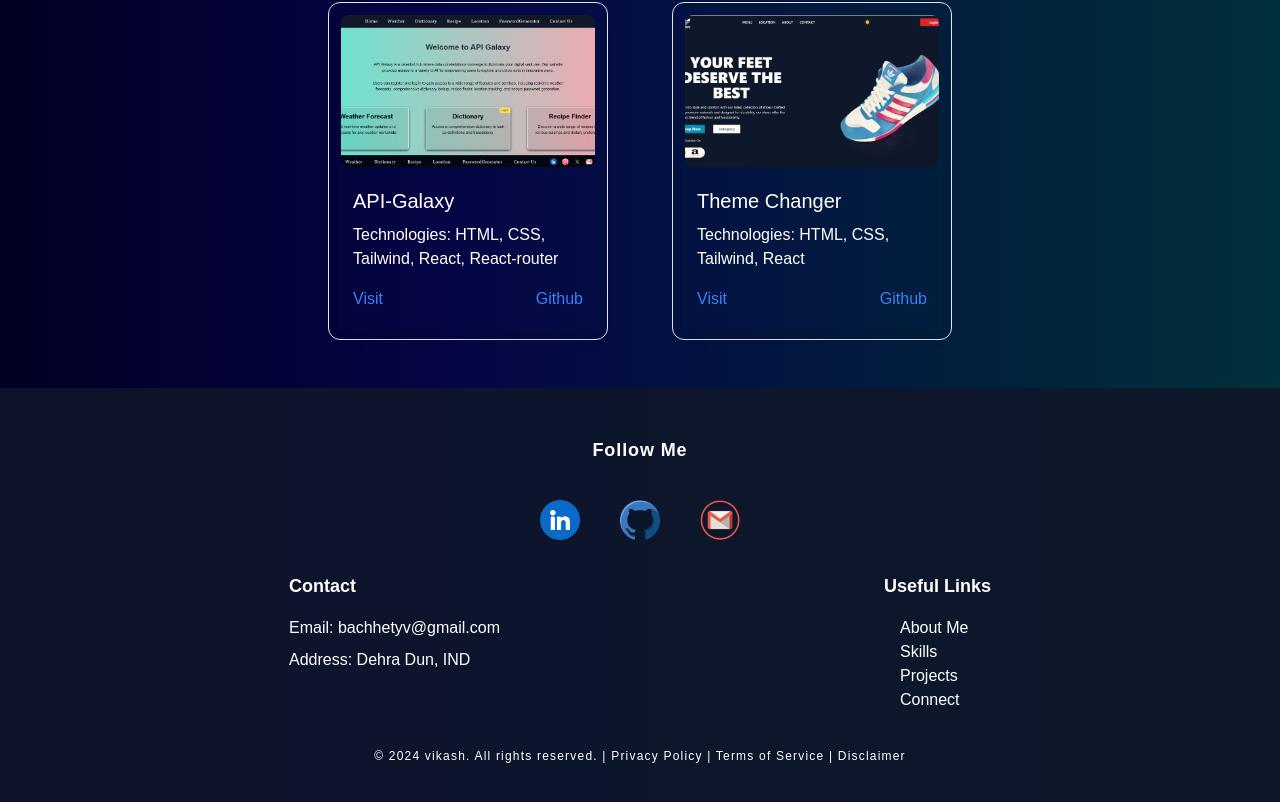
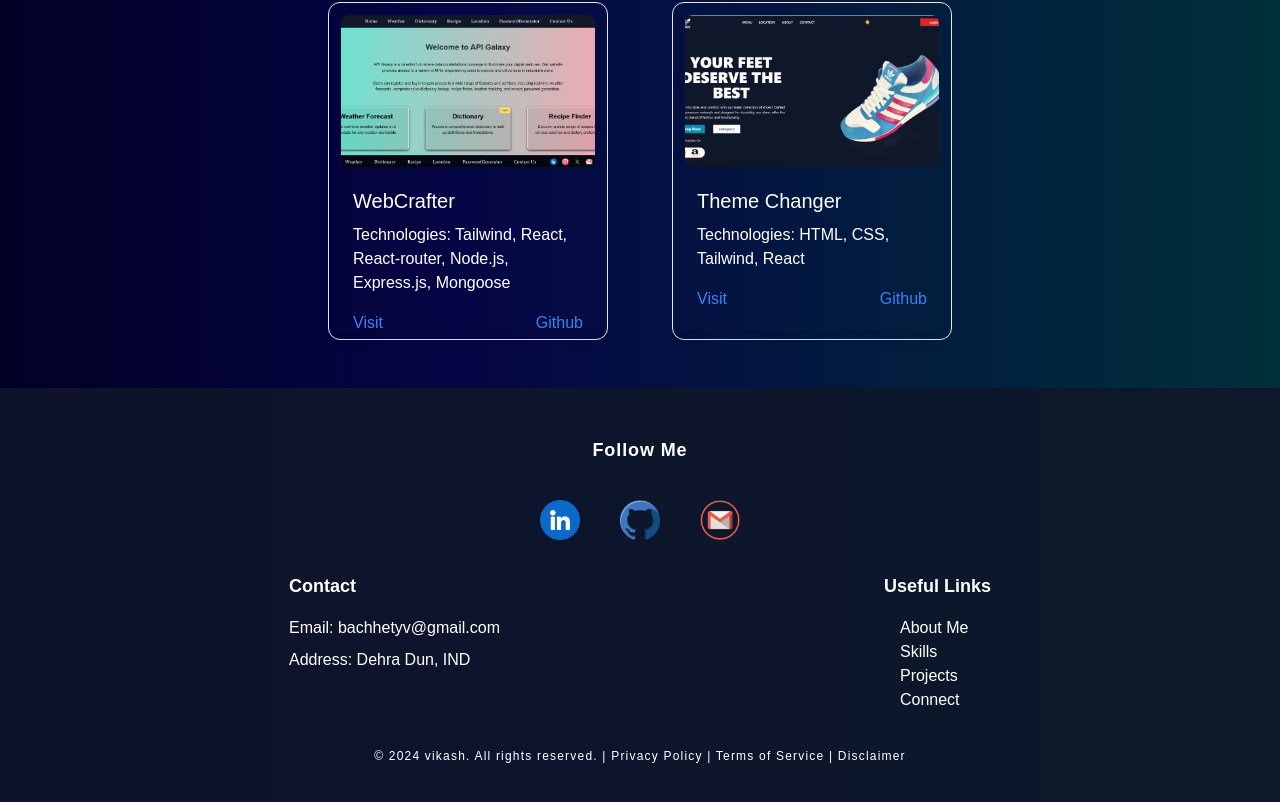
Before and after one commit to Vikash-Bachhety/Portfolio-nextjs, a Next.js app: page /projects in a window 1280 px wide. Shown: the part 728-1530 px from the top of the page. Built offline with nearby package versions, Linux system fonts and the light colour scheme.

Commit message:
Update page.jsx

```diff
--- a/src/app/(pages)/projects/page.jsx
+++ b/src/app/(pages)/projects/page.jsx
@@ -34,11 +34,11 @@ const projectsData = [
   //   githubLink: "https://github.com/Vikash-Bachhety/Sangeet",
   // },
   {
-    title: "API-Galaxy",
-    Technologies: "HTML, CSS, Tailwind, React, React-router",
+    title: "WebCrafter",
+    Technologies: "Tailwind, React, React-router, Node.js, Express.js, Mongoose",
     image: img4,
-    visiterLink: "https://api-galaxy-website.vercel.app/",
-    githubLink: "https://github.com/Vikash-Bachhety/API-Galaxy",
+    visiterLink: "https://web-crafter-hub.vercel.app",
+    githubLink: "https://github.com/Vikash-Bachhety/WebCrafter",
   },
   {
     title: "Blog-cards",
```
